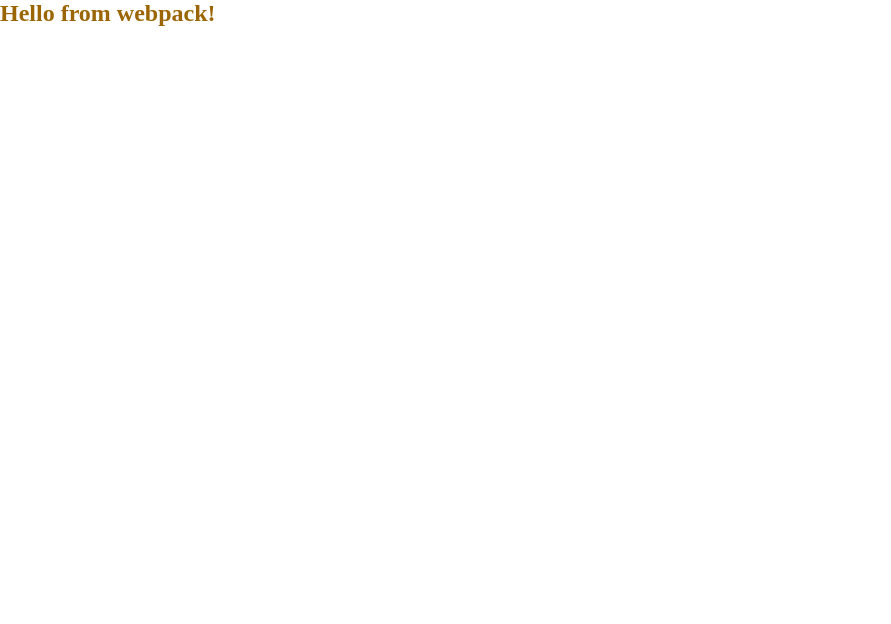
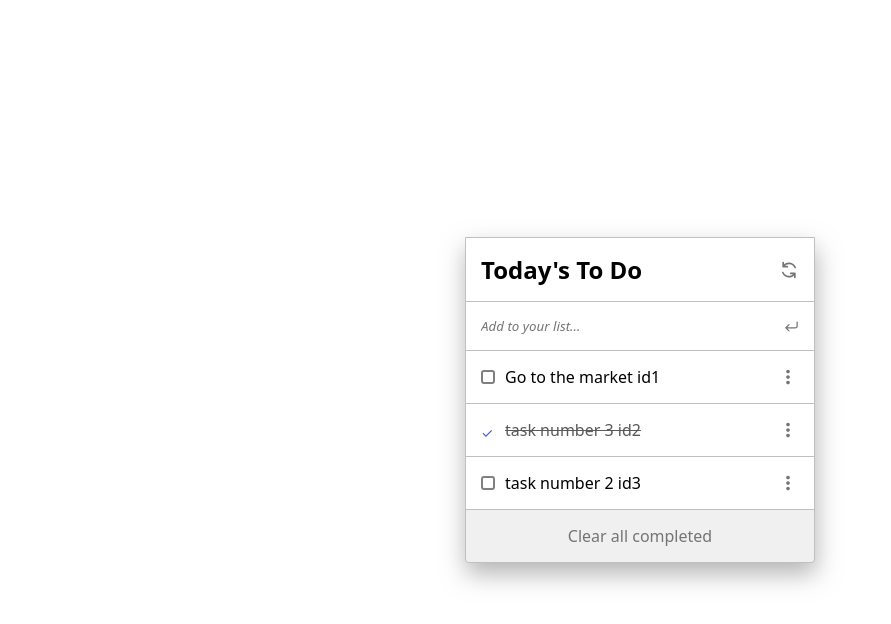
Before and after one commit to Alejuda/TODO-List, a website built with webpack: page src/index.html in a window 1280 px wide. Shown: the whole page, without its empty margins (0-891 px from the left). Built offline with nearby package versions, Linux system fonts and the light colour scheme.

Commit message:
Create todo-list structure

```diff
--- a/src/index.html
+++ b/src/index.html
@@ -7,6 +7,22 @@
     <title>Document</title>
   </head>
   <body>
-    <h2>Hello from webpack!</h2>
+    <section class="todo-conainer">
+      <div class="table-header">
+        <h2>Today's To Do</h2>
+        <img class="reload-icon" id="reload-img" alt="reload" />
+      </div>
+      <form class="add-form">
+        <input
+          class="add-input"
+          type="text"
+          required
+          placeholder="Add to your list..."
+        />
+        <img id="enter-icon" class="enter-icon" alt="intro" />
+      </form>
+      <ul class="todo-list" id="todo-list"></ul>
+      <div class="clear-btn">Clear all completed</div>
+    </section>
   </body>
 </html>
--- a/src/index.js
+++ b/src/index.js
@@ -1,2 +1,50 @@
 import "./style.css";
-console.log('hello webpack server');
+import moreLogo from './more.svg';
+import reload from './reload.svg';
+import enter from './enter.svg';
+
+const htmlList = document.getElementById("todo-list");
+const reloadIcon = document.getElementById("reload-img");
+const enterIcon = document.getElementById("enter-icon");
+enterIcon.src = enter;
+reloadIcon.src = reload;
+const todoList = [
+  {
+    id: 1,
+    desc: "Go to the market id1",
+    completed: false,
+  },
+  {
+    id: 3,
+    desc: "task number 2 id3",
+    completed: false,
+  },
+  {
+    id: 2,
+    desc: "task number 3 id2",
+    completed: true,
+  },
+];
+
+const renderList = (list) => {
+  let innerList = "";
+  if (list.length === 0) {
+    innerList = '<h3 class="list-placeholder">Add your first task!</h3>';
+  } else {
+    const sortedList = list.sort((a, b) => {
+        return a.id - b.id
+    })
+    sortedList.forEach((task) => {
+      innerList += `
+          <li class="list-task">
+            <div class="finished-cap ${task.completed ? 'completed' : ''}">${task.completed ? '✓' : ''}</div>
+            <p class="task-description ${task.completed ? 'line-through' : ''}">${task.desc}</p>
+            <img class="more-logo" src="${moreLogo}"/>
+          </li>
+          `;
+    });
+  }
+  htmlList.innerHTML = innerList;
+};
+
+window.onload = renderList(todoList);
--- a/src/style.css
+++ b/src/style.css
@@ -1,9 +1,119 @@
 * {
-    margin: 0;
-    padding: 0;
-    box-sizing: border-box;
+  margin: 0;
+  padding: 0;
+  box-sizing: border-box;
+  font-family: system-ui, -apple-system, BlinkMacSystemFont, "Segoe UI", Roboto,
+    Oxygen, Ubuntu, Cantarell, "Open Sans", "Helvetica Neue", sans-serif;
 }
 
-h2 {
-    color: rgb(155, 101, 1);
+body {
+  width: 100%;
+  min-height: 100vh;
+  display: grid;
+  place-content: center;
+  background-color: white;
 }
+
+.line-through {
+  color: rgb(90, 90, 90);
+  text-decoration: line-through;
+}
+
+.todo-conainer {
+  background-color: rgb(192, 192, 192);
+  display: flex;
+  flex-direction: column;
+  gap: 1px;
+  min-width: 350px;
+  border: 1px solid rgb(192, 192, 192);
+  border-radius: 0 0 4px 4px;
+  overflow: hidden;
+  box-shadow: 1px 11px 25px 0px rgba(132, 132, 132, 0.61);
+  -webkit-box-shadow: 1px 11px 25px 0px rgba(132, 132, 132, 0.61);
+  -moz-box-shadow: 1px 11px 25px 0px rgba(132, 132, 132, 0.61);
+}
+
+.table-header {
+  background-color: white;
+  padding: 15px;
+  display: flex;
+  justify-content: space-between;
+  align-items: center;
+}
+
+.reload-icon {
+  height: 20px;
+  cursor: pointer;
+}
+
+.add-form {
+  width: 100%;
+  background-color: white;
+  display: flex;
+  align-items: center;
+  justify-content: space-between;
+  padding: 15px;
+}
+
+.add-input {
+  font-style: italic;
+  border: none;
+  width: 100%;
+}
+
+.add-input:focus {
+  outline: none;
+}
+
+.enter-icon {
+  height: 15px;
+}
+
+.todo-list {
+  background-color: rgb(192, 192, 192);
+  display: flex;
+  flex-direction: column;
+  gap: 1px;
+  list-style: none;
+}
+
+.list-task {
+  width: 100%;
+  text-align: left;
+  background-color: white;
+  padding: 15px;
+  display: flex;
+  align-items: center;
+  gap: 10px;
+}
+
+.task-description {
+  margin-right: auto;
+}
+
+.more-logo {
+  height: 100%;
+  cursor: move;
+}
+
+.finished-cap {
+  width: 14px;
+  height: 14px;
+  border-radius: 3px;
+  border: 2px solid grey;
+  cursor: pointer;
+}
+
+.completed {
+  border: none;
+  font-size: 14px;
+  color: rgb(63, 89, 238);
+}
+
+.clear-btn {
+  background-color: rgb(240, 240, 240);
+  padding: 15px;
+  text-align: center;
+  color: rgb(116, 116, 116);
+  cursor: pointer;
+}
--- a/webpack.config.js
+++ b/webpack.config.js
@@ -9,6 +9,10 @@
       {
         test: /\.css$/,
         use: ["style-loader", "css-loader"]
+      },
+      {
+        type: "asset",
+        test: /\.(png|svg|jpg|jpeg|gif)$/i,
       }
     ]
   },
```
Also changed, not shown: src/enter.svg (added), src/more.svg (added), src/reload.svg (added).
